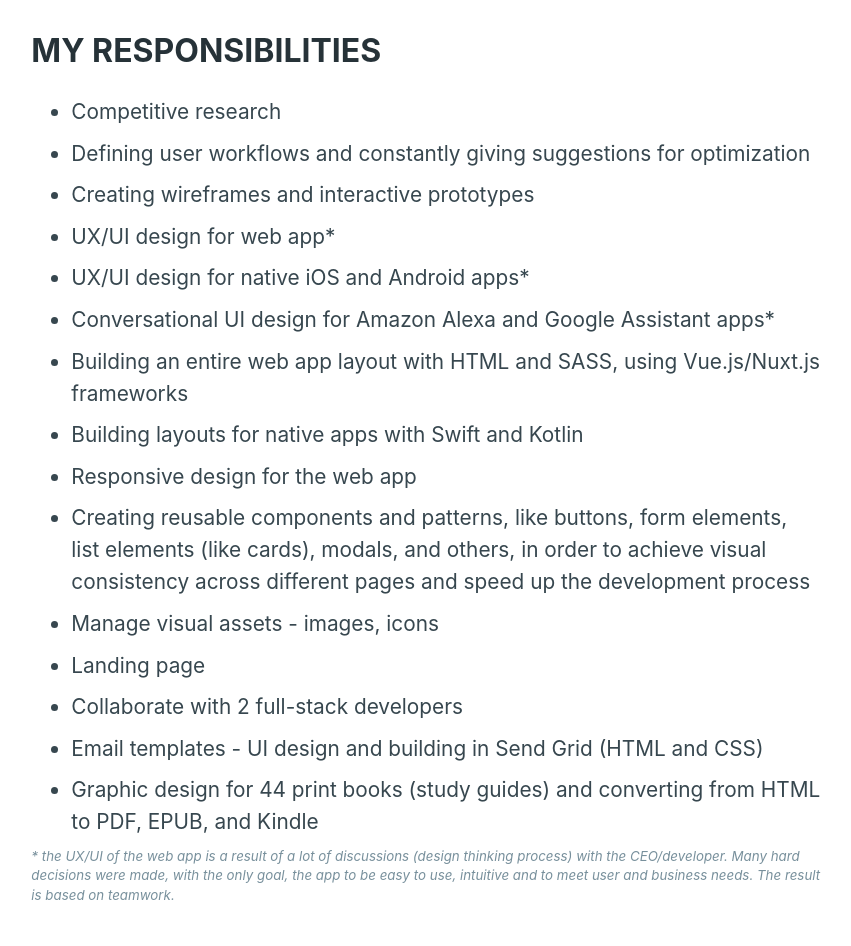
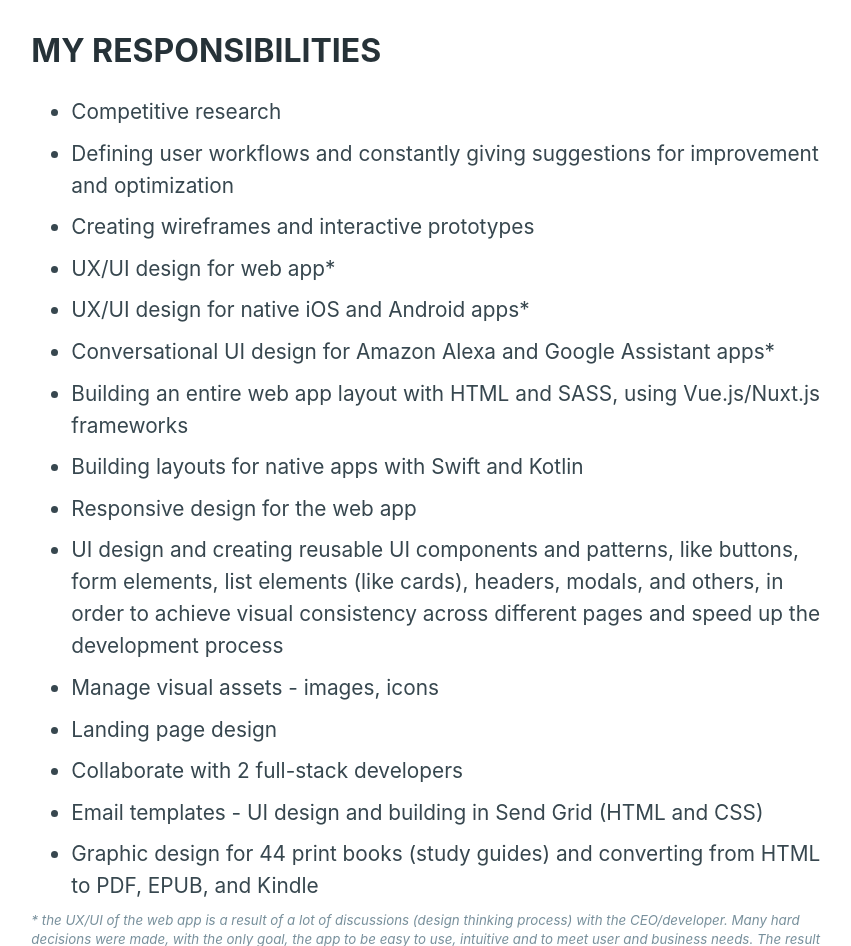
Before and after one commit to eveskov/eveskovcom2021, an Eleventy site: page src/projects/gcse-history.md in a window 1280 px wide. Shown: the part 1560-2506 px from the top of the page, without its empty margins (214-1065 px from the left). Built offline with nearby package versions, Linux system fonts and the light colour scheme; Eleventy itself is replaced by a stand-in of ours; files that its build step writes are made by us from their sources; what eleventy-google-fonts would draw is missing.

Commit message:
content changes

```diff
--- a/src/projects/gcse-history.md
+++ b/src/projects/gcse-history.md
@@ -25,7 +25,7 @@ layout: layout-default.njk
             <h3 id="responsibilites" class="e-section-title">My Responsibilities</h3>
             <ul>
                 <li>Competitive research</li>
-                <li>Defining user workflows and constantly giving suggestions for optimization</li>
+                <li>Defining user workflows and constantly giving suggestions for improvement and optimization</li>
                 <li>Creating wireframes and interactive prototypes</li>
                 <li>UX/UI design for web app*</li>
                 <li>UX/UI design for native iOS and Android apps*</li>
@@ -33,9 +33,9 @@ layout: layout-default.njk
                 <li>Building an entire web app layout with HTML and SASS, using Vue.js/Nuxt.js frameworks</li>
                 <li>Building layouts for native apps with Swift and Kotlin</li>
                 <li>Responsive design for the web app</li>
-                <li>Creating reusable components and patterns, like buttons, form elements, list elements (like cards), modals, and others, in order to achieve visual consistency across different pages and speed up the development process</li>
+                <li>UI design and creating reusable UI components and patterns, like buttons, form elements, list elements (like cards), headers, modals, and others, in order to achieve visual consistency across different pages and speed up the development process</li>
                 <li>Manage visual assets - images, icons</li>
-                <li>Landing page</li>
+                <li>Landing page design</li>
                 <li>Collaborate with 2 full-stack developers</li>
                 <li>Email templates - UI design and building in Send Grid (HTML and CSS)</li>
                 <li>Graphic design for 44 print books (study guides) and converting from HTML to PDF, EPUB, and Kindle</li>
```
